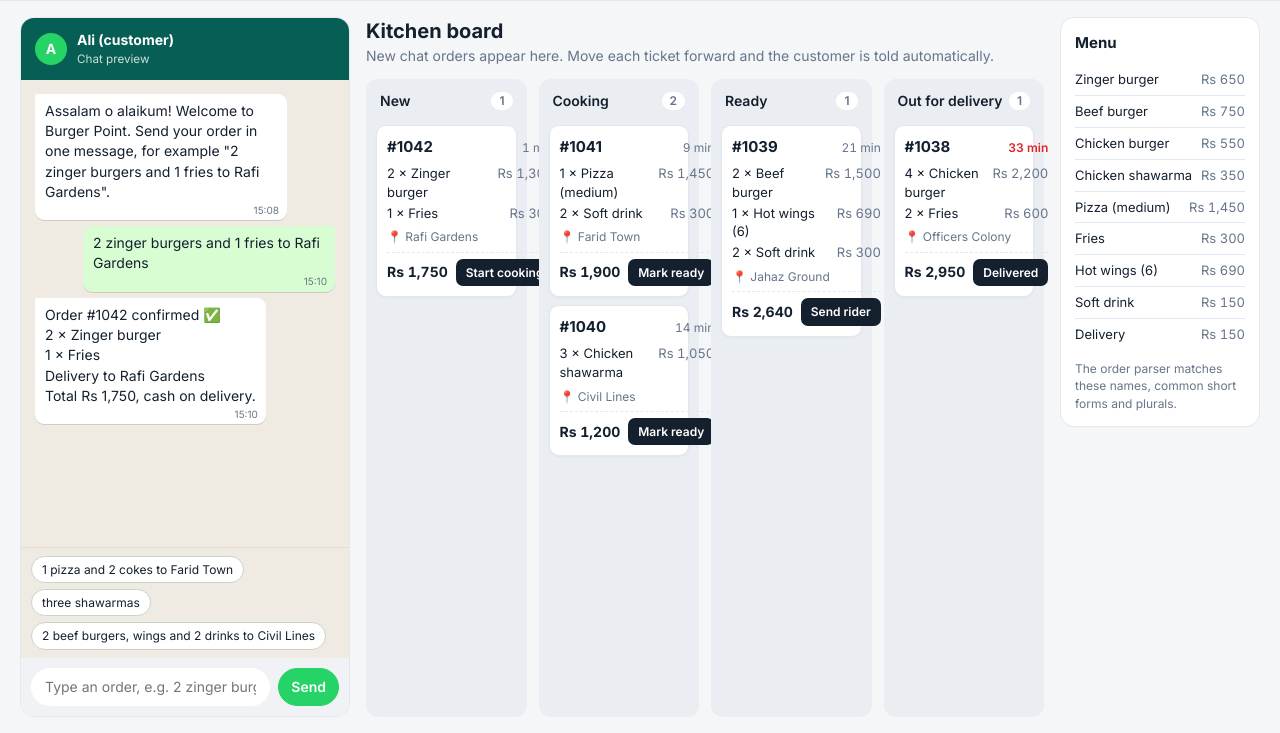
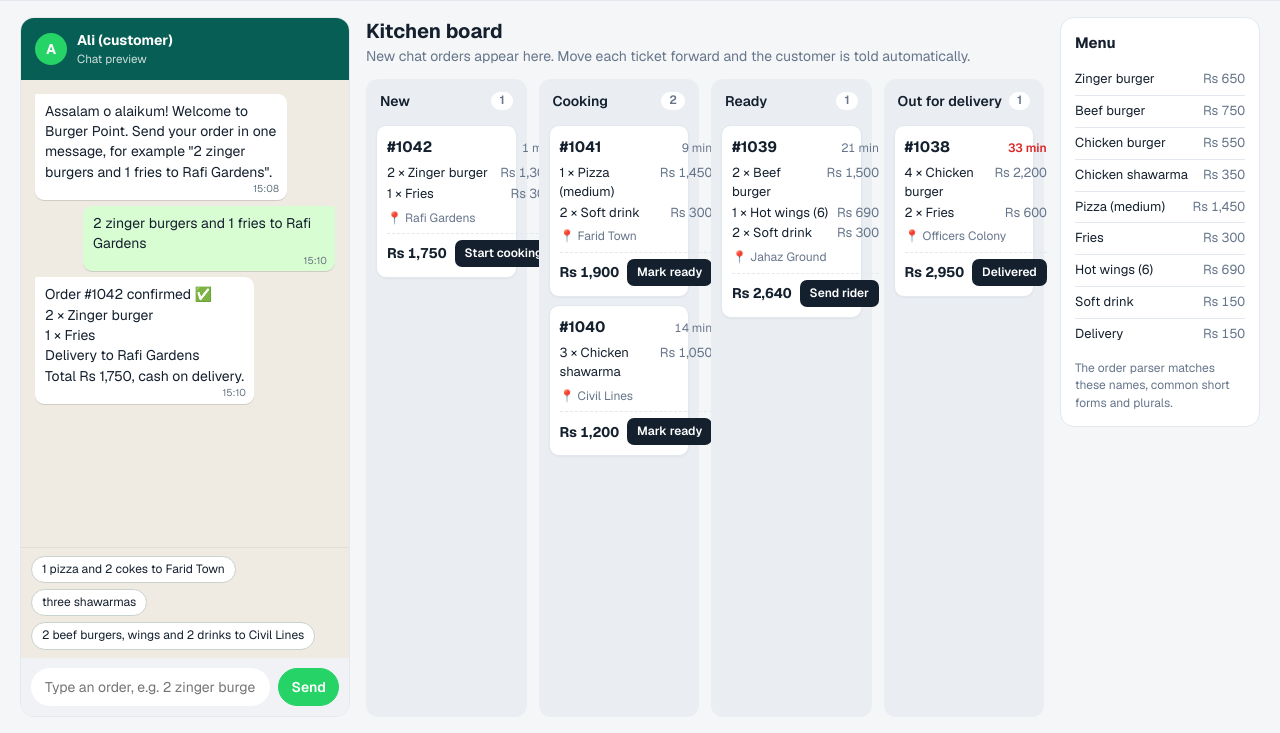
Before and after one commit to usman1905/orderline, a website with bundled scripts: page index.html in a window 1280 px wide. Shown: the part 67-800 px from the top of the page. Built offline with nearby package versions, Linux system fonts and the light colour scheme.

Commit message:
Switch to Geist font for a cleaner look

```diff
--- a/index.html
+++ b/index.html
@@ -7,7 +7,7 @@
 <meta name="description" content="OrderLine turns chat messages into kitchen tickets with live status updates for the customer.">
 <link rel="preconnect" href="https://fonts.googleapis.com">
 <link rel="preconnect" href="https://fonts.gstatic.com" crossorigin>
-<link href="https://fonts.googleapis.com/css2?family=Inter:wght@400;500;600;700&display=swap" rel="stylesheet">
+<link href="https://fonts.googleapis.com/css2?family=Geist:wght@400;500;600;700;800&family=Geist+Mono:wght@500;600&display=swap" rel="stylesheet">
 <link rel="stylesheet" href="style.css">
 </head>
 <body>
--- a/style.css
+++ b/style.css
@@ -1,7 +1,7 @@
 :root{--bg:#f4f6f8;--panel:#fff;--line:#e3e8ee;--ink:#14202e;--muted:#66758a;--green:#16a34a;--green-soft:#e7f7ec;--chat:#efeae2;--out:#d9fdd3;--amber:#d97706;--blue:#2563eb}
 *{box-sizing:border-box}
 html,body{margin:0;height:100%}
-body{background:var(--bg);color:var(--ink);font:14px/1.45 Inter,system-ui,-apple-system,"Segoe UI",Roboto,sans-serif;display:flex;flex-direction:column}
+body{background:var(--bg);color:var(--ink);font:14px/1.45 Geist,system-ui,-apple-system,"Segoe UI",Roboto,sans-serif;display:flex;flex-direction:column}
 button,input{font:inherit;color:inherit}
 h1,h2,p,ul{margin:0}ul{padding:0;list-style:none}
 .muted{color:var(--muted)}.small{font-size:12px}
```
